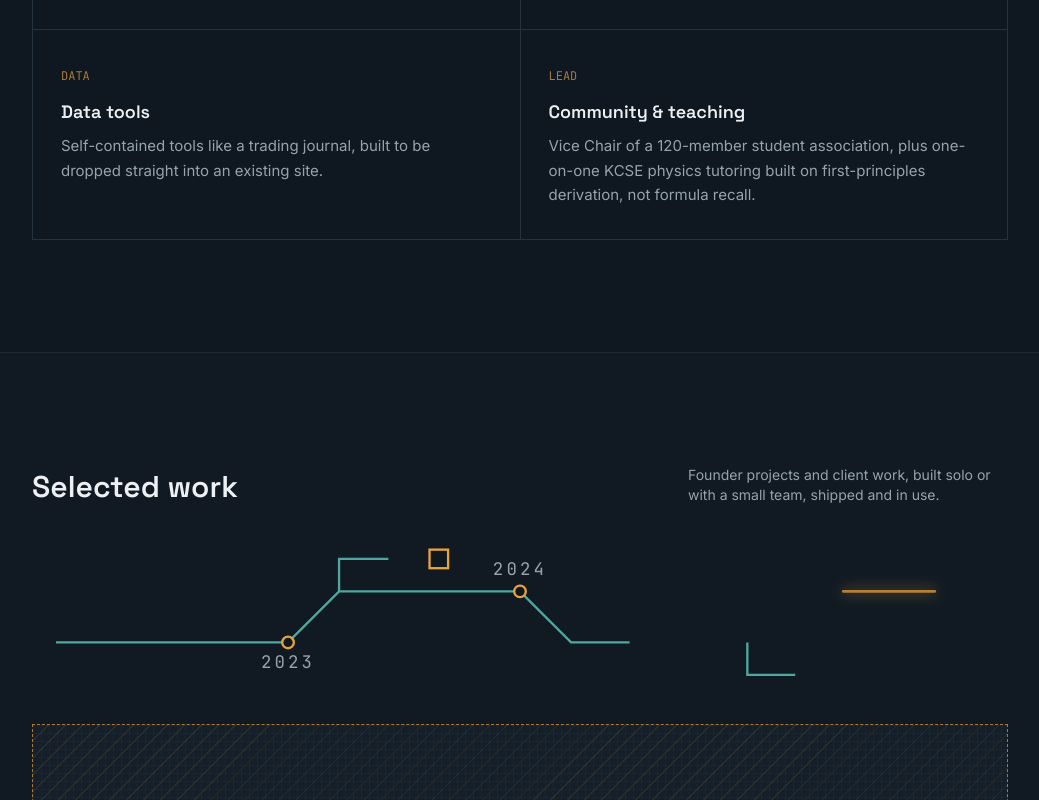
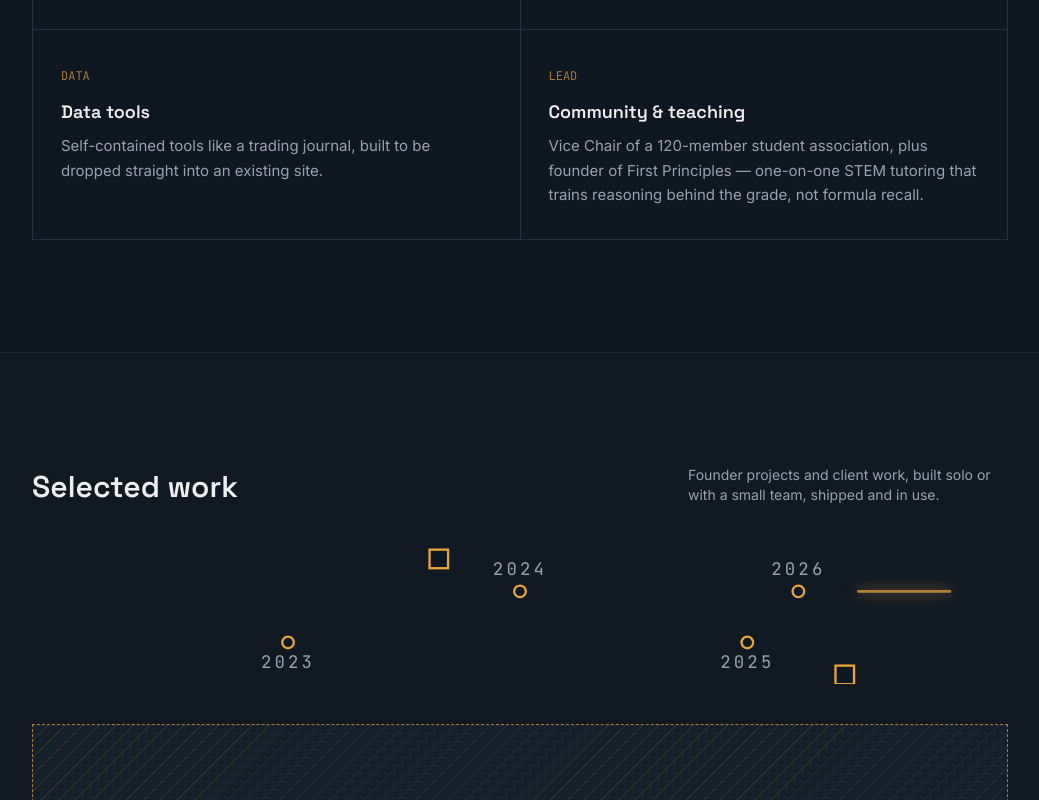
Before and after one commit to kkkkenya/My-portfolio, a React (Vite) app: page / in a window 1280 px wide. Shown: the part 1720-2520 px from the top of the page, without its empty margins (120-1159 px from the left). Built offline with nearby package versions, Linux system fonts and the light colour scheme.

Commit message:
Static schematic with ambient pulse; First Principles project; tutor copy rebrand

```diff
--- a/src/components/Schematic.tsx
+++ b/src/components/Schematic.tsx
@@ -1,94 +1,42 @@
-import { useEffect, useRef, useState } from 'react'
-
 type Milestone = {
   x: number
   y: number
   year: string
   /** label sits below the node when true, above when false */
   below: boolean
-  /** scroll progress (0-1) at which this milestone lights up */
-  at: number
 }
 
 const MILESTONES: Milestone[] = [
-  { x: 200, y: 84, year: '2023', below: true, at: 0.16 },
-  { x: 400, y: 40, year: '2024', below: false, at: 0.42 },
-  { x: 596, y: 84, year: '2025', below: true, at: 0.68 },
-  { x: 640, y: 40, year: '2026', below: false, at: 0.8 },
+  { x: 200, y: 84, year: '2023', below: true },
+  { x: 400, y: 40, year: '2024', below: false },
+  { x: 596, y: 84, year: '2025', below: true },
+  { x: 640, y: 40, year: '2026', below: false },
 ]
 
 /**
- * Blueprint circuit divider, scrub-drawn by scroll position.
- * The trace generates as you scroll; year milestones light up
- * as the line reaches them. Fully drawn once scrolled past.
+ * Blueprint circuit divider, always fully drawn.
+ * The only motion is the slow ambient pulse traveling the trace —
+ * nothing here is tied to scroll position.
  */
 export function Schematic({ className = '' }: { className?: string }) {
-  const ref = useRef<HTMLDivElement>(null)
-  const [progress, setProgress] = useState(0)
-
-  useEffect(() => {
-    const el = ref.current
-    if (!el) return
-    if (
-      typeof window !== 'undefined' &&
-      window.matchMedia('(prefers-reduced-motion: reduce)').matches
-    ) {
-      setProgress(1)
-      return
-    }
-    let raf = 0
-    const update = () => {
-      raf = 0
-      const rect = el.getBoundingClientRect()
-      const vh = window.innerHeight
-      const p = Math.min(1, Math.max(0, (vh - rect.top) / (vh + rect.height)))
-      setProgress((prev) => (Math.abs(prev - p) < 0.005 ? prev : p))
-    }
-    const schedule = () => {
-      if (!raf) raf = requestAnimationFrame(update)
-    }
-    update()
-    window.addEventListener('scroll', schedule, { passive: true })
-    window.addEventListener('resize', schedule)
-    return () => {
-      window.removeEventListener('scroll', schedule)
-      window.removeEventListener('resize', schedule)
-      if (raf) cancelAnimationFrame(raf)
-    }
-  }, [])
-
   return (
-    <div ref={ref} aria-hidden="true" className={className}>
+    <div aria-hidden="true" className={className}>
       <svg viewBox="0 0 800 120" fill="none" preserveAspectRatio="xMidYMid meet">
         <path
           className="draw"
           d="M-10 84 H200 L244 40 H400 L444 84 H596 L640 40 H810"
           pathLength={1}
-          style={{ strokeDashoffset: 1 - progress }}
         />
+        <path className="draw" d="M244 40 V12 H330" pathLength={1} />
+        <path className="draw" d="M596 84 V112 H680" pathLength={1} />
         {/* independent ambient pulse: energy flowing along the trace on its own loop */}
         <path
           className="pulse"
           d="M-10 84 H200 L244 40 H400 L444 84 H596 L640 40 H810"
           pathLength={1}
-          opacity={progress > 0.02 ? 0.9 : 0}
         />
-        <path
-          className="draw"
-          d="M244 40 V12 H330"
-          pathLength={1}
-          style={{ strokeDashoffset: 1 - progress }}
-        />
-        <path
-          className="draw"
-          d="M596 84 V112 H680"
-          pathLength={1}
-          style={{ strokeDashoffset: 1 - progress }}
-        />
-        {MILESTONES.map((m) => {
-          const on = progress > m.at
-          return (
-            <g key={m.year} opacity={on ? 1 : 0} className="milestone">
+        {MILESTONES.map((m) => (
+          <g key={m.year} className="milestone">
             <circle cx={m.x} cy={m.y} r="5" className="node" />
             <text
               x={m.x}
@@ -99,24 +47,9 @@ export function Schematic({ className = '' }: { className?: string }) {
               {m.year}
             </text>
           </g>
-          )
-        })}
-        <rect
-          x={322}
-          y={4}
-          width={16}
-          height={16}
-          className="node"
-          opacity={progress > 0.5 ? 1 : 0}
-        />
-        <rect
-          x={672}
-          y={104}
-          width={16}
-          height={16}
-          className="node"
-          opacity={progress > 0.95 ? 1 : 0}
-        />
+        ))}
+        <rect x={322} y={4} width={16} height={16} className="node" />
+        <rect x={672} y={104} width={16} height={16} className="node" />
       </svg>
     </div>
   )
--- a/src/data.ts
+++ b/src/data.ts
@@ -21,7 +21,7 @@ export const affiliations: Affiliation[] = [
 
 export const aboutBio: string[] = [
   'Gregory writes code the way he solves thermodynamics problems — first principles, then execution. He\u2019s spent the last three years shipping real websites for real clients, and the last year building the infrastructure an entire engineering cohort now runs on.',
-  'When he\u2019s not in a lecture hall, he\u2019s debugging a WhatsApp bot, tutoring a KCSE student through fluid dynamics, or making the case that the Engineering Study Hub should exist for every department at Kenyatta University — not just his own.',
+  'When he\u2019s not in a lecture hall, he\u2019s debugging a WhatsApp bot, running a First Principles session on fluid dynamics, or making the case that the Engineering Study Hub should exist for every department at Kenyatta University — not just his own.',
   'Before doubling down on the Hub, he ran freelance web projects for three years and tested a couple of ventures of his own — proof he\u2019s just as comfortable building the business as the app.',
 ]
 
@@ -61,7 +61,7 @@ export const expertise: Expertise[] = [
   {
     code: 'LEAD',
     title: 'Community & teaching',
-    body: 'Vice Chair of a 120-member student association, plus one-on-one KCSE physics tutoring built on first-principles derivation, not formula recall.',
+    body: 'Vice Chair of a 120-member student association, plus founder of First Principles — one-on-one STEM tutoring that trains reasoning behind the grade, not formula recall.',
   },
 ]
 
@@ -96,6 +96,14 @@ export const projects: Project[] = [
       'A full habit-tracking app built around the 66-day habit-formation window — adaptive AI coaching, a 7-pillar life system, quests and cross-device sync.',
     tags: ['React', 'Supabase', 'Gemini API'],
     link: 'https://life-reset-v.vercel.app/',
+    category: 'founder',
+  },
+  {
+    title: 'First Principles Tutoring',
+    description:
+      'One-to-one tutoring in Mathematics, Physics and Chemistry for high-performing Form 2–4 students — training the reasoning behind the grade so students keep their scholarships, not just earn them.',
+    tags: ['React', 'Education'],
+    link: 'https://first-principles-alpha.vercel.app/',
     category: 'founder',
   },
   {
@@ -161,10 +169,10 @@ export const experience: ExperienceItem[] = [
     body: 'Point of contact between classmates and faculty for a full year group of mechanical engineering students.',
   },
   {
-    role: 'Physics Tutor',
-    org: 'Independent, KCSE prep',
+    role: 'Founder',
+    org: 'First Principles Tutoring',
     period: 'Current',
-    body: 'One-on-one tutoring built on first-principles derivation and error analysis — built full exam-prep resources covering Quantity of Heat, Work/Energy/Power/Machines, Equilibrium and Fluid Flow, all with detailed worked solutions.',
+    body: 'One-to-one Math, Physics and Chemistry for high-performing Form 2–4 students — diagnostic-led, built on first-principles derivation and error analysis, with full exam-prep resources covering Quantity of Heat, Work/Energy/Power/Machines, Equilibrium and Fluid Flow, all with detailed worked solutions.',
   },
   {
     role: 'Member',
```
Lines whose indentation alone changed are shown as unchanged.
